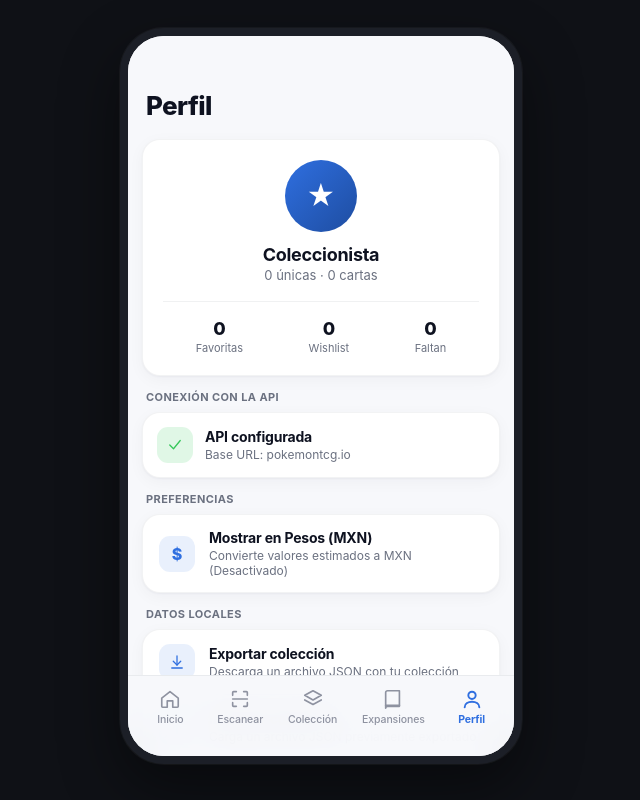
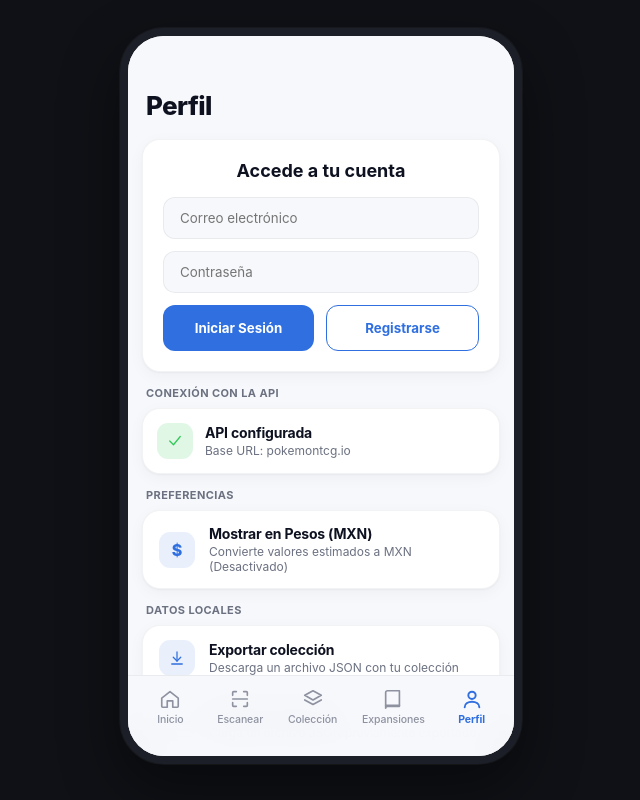
Before and after one commit to jovfranco-tech/carddex, a React (Vite) app: page /profile in a window 1280 px wide. Shown: the whole page, without its empty margins (319-959 px from the left). Built offline with nearby package versions, Linux system fonts and the light colour scheme; no server answers.

Commit message:
feat: Add Supabase auth and cloud sync for profiles/collections

```diff
--- a/package.json
+++ b/package.json
@@ -13,6 +13,7 @@
     "test:run": "vitest run"
   },
   "dependencies": {
+    "@supabase/supabase-js": "^2.106.0",
     "react": "^18.3.1",
     "react-dom": "^18.3.1",
     "react-router-dom": "^6.26.2"
--- a/src/app/App.tsx
+++ b/src/app/App.tsx
@@ -8,6 +8,7 @@ import LibraryScreen from '@/screens/LibraryScreen';
 import SetsScreen from '@/screens/SetsScreen';
 import ProfileScreen from '@/screens/ProfileScreen';
 import { ROUTES } from './routes';
+import { AuthProvider } from '@/lib/authContext';
 
 /**
  * Top-level error boundary. Catches render errors so the whole app doesn't go
@@ -109,6 +110,7 @@ class RootErrorBoundary extends Component<
 export default function App() {
   return (
     <RootErrorBoundary>
+      <AuthProvider>
         <BrowserRouter>
           <AppShell>
             <Routes>
@@ -122,6 +124,7 @@ export default function App() {
             </Routes>
           </AppShell>
         </BrowserRouter>
+      </AuthProvider>
     </RootErrorBoundary>
   );
 }
--- /dev/null
+++ b/src/lib/authContext.tsx
@@ -0,0 +1,48 @@
+import React, { createContext, useContext, useEffect, useState } from 'react';
+import { Session, User } from '@supabase/supabase-js';
+import { supabase } from './supabaseClient';
+
+interface AuthContextType {
+  session: Session | null;
+  user: User | null;
+  isLoading: boolean;
+}
+
+const AuthContext = createContext<AuthContextType>({ session: null, user: null, isLoading: true });
+
+export const AuthProvider = ({ children }: { children: React.ReactNode }) => {
+  const [session, setSession] = useState<Session | null>(null);
+  const [user, setUser] = useState<User | null>(null);
+  const [isLoading, setIsLoading] = useState(true);
+
+  useEffect(() => {
+    supabase.auth.getSession().then(({ data: { session } }) => {
+      setSession(session);
+      setUser(session?.user ?? null);
+      setIsLoading(false);
+      if (session?.user) {
+        import('./collectionStorage').then(({ fetchCloudCollection }) => fetchCloudCollection());
+      }
+    });
+
+    const { data: { subscription } } = supabase.auth.onAuthStateChange((_event, session) => {
+      setSession(session);
+      setUser(session?.user ?? null);
+      if (session?.user) {
+        import('./collectionStorage').then(({ fetchCloudCollection }) => fetchCloudCollection());
+      }
+    });
+
+    return () => subscription.unsubscribe();
+  }, []);
+
+  return (
+    <AuthContext.Provider value={{ session, user, isLoading }}>
+      {children}
+    </AuthContext.Provider>
+  );
+};
+
+export const useAuth = () => {
+  return useContext(AuthContext);
+};
--- a/src/lib/collectionStorage.ts
+++ b/src/lib/collectionStorage.ts
@@ -7,6 +7,7 @@ import {
   DEFAULT_SETTINGS,
   makeDefaultMeta,
 } from '@/types/collection';
+import { supabase } from './supabaseClient';
 
 const KEYS = {
   collection: 'carddex.collection.v1',
@@ -77,9 +78,36 @@ export function getCollection(): CollectionState {
   return { version: 1, cards: cleanCards };
 }
 
+async function syncToCloud(state: CollectionState) {
+  const { data: { session } } = await supabase.auth.getSession();
+  if (session?.user) {
+    await supabase
+      .from('collections')
+      .update({ state, updated_at: new Date().toISOString() })
+      .eq('user_id', session.user.id);
+  }
+}
+
+export async function fetchCloudCollection(): Promise<void> {
+  const { data: { session } } = await supabase.auth.getSession();
+  if (session?.user) {
+    const { data, error } = await supabase
+      .from('collections')
+      .select('state')
+      .eq('user_id', session.user.id)
+      .single();
+
+    if (!error && data?.state) {
+      safeWrite(KEYS.collection, data.state);
+      notify();
+    }
+  }
+}
+
 function writeCollection(state: CollectionState): void {
   safeWrite(KEYS.collection, state);
   notify();
+  syncToCloud(state).catch(console.error);
 }
 
 export function getCardMeta(cardId: string): CollectionCardMeta | undefined {
--- /dev/null
+++ b/src/lib/supabaseClient.ts
@@ -0,0 +1,6 @@
+import { createClient } from '@supabase/supabase-js';
+
+const supabaseUrl = import.meta.env.VITE_SUPABASE_URL;
+const supabaseAnonKey = import.meta.env.VITE_SUPABASE_ANON_KEY;
+
+export const supabase = createClient(supabaseUrl, supabaseAnonKey);
--- a/src/screens/ProfileScreen.tsx
+++ b/src/screens/ProfileScreen.tsx
@@ -18,6 +18,8 @@ import {
 import { hasApiKey, clearApiCache } from '@/lib/pokemonTcgApi';
 import { formatInt } from '@/lib/formatters';
 import { prefersMXN, setPrefersMXN } from '@/lib/pricing';
+import { useAuth } from '@/lib/authContext';
+import { supabase } from '@/lib/supabaseClient';
 
 const APP_VERSION = '1.0.1';
 
@@ -30,6 +32,34 @@ export default function ProfileScreen() {
   const [toast, setToast] = useState<string | null>(null);
   const [confirmingClear, setConfirmingClear] = useState(false);
   const [mxnEnabled, setMxnEnabled] = useState(prefersMXN());
+  const { user } = useAuth();
+  const [authEmail, setAuthEmail] = useState('');
+  const [authPassword, setAuthPassword] = useState('');
+  const [authLoading, setAuthLoading] = useState(false);
+
+  const handleLogin = async (e: React.FormEvent) => {
+    e.preventDefault();
+    setAuthLoading(true);
+    const { error } = await supabase.auth.signInWithPassword({ email: authEmail, password: authPassword });
+    setAuthLoading(false);
+    if (error) showToast(error.message);
+    else showToast('Sesión iniciada');
+  };
+
+  const handleSignup = async (e: React.FormEvent) => {
+    e.preventDefault();
+    setAuthLoading(true);
+    const { error } = await supabase.auth.signUp({ email: authEmail, password: authPassword });
+    setAuthLoading(false);
+    if (error) showToast(error.message);
+    else showToast('Cuenta creada y sesión iniciada');
+  };
+
+  const handleLogout = async () => {
+    await supabase.auth.signOut();
+    showToast('Sesión cerrada');
+  };
+
   const apiKeyConfigured = hasApiKey();
 
   const showToast = (msg: string) => {
@@ -122,6 +152,38 @@ export default function ProfileScreen() {
       {/* Profile card */}
       <div style={{ padding: '0 14px 14px' }}>
         <Surface style={{ padding: 20, textAlign: 'center' }}>
+          {!user ? (
+            <div>
+              <div style={{ fontSize: 18, fontWeight: 700, marginBottom: 16 }}>Accede a tu cuenta</div>
+              <form onSubmit={handleLogin} style={{ display: 'flex', flexDirection: 'column', gap: 12 }}>
+                <input
+                  type="email"
+                  placeholder="Correo electrónico"
+                  value={authEmail}
+                  onChange={(e) => setAuthEmail(e.target.value)}
+                  style={{ padding: '12px 16px', borderRadius: 12, border: '1px solid var(--hairline)', background: 'var(--bg)', color: 'var(--ink)' }}
+                  required
+                />
+                <input
+                  type="password"
+                  placeholder="Contraseña"
+                  value={authPassword}
+                  onChange={(e) => setAuthPassword(e.target.value)}
+                  style={{ padding: '12px 16px', borderRadius: 12, border: '1px solid var(--hairline)', background: 'var(--bg)', color: 'var(--ink)' }}
+                  required
+                />
+                <div style={{ display: 'flex', gap: 12 }}>
+                  <button type="submit" disabled={authLoading} style={{ flex: 1, padding: 14, borderRadius: 12, border: 'none', background: 'var(--accent)', color: '#fff', fontWeight: 700 }}>
+                    {authLoading ? '...' : 'Iniciar Sesión'}
+                  </button>
+                  <button type="button" onClick={handleSignup} disabled={authLoading} style={{ flex: 1, padding: 14, borderRadius: 12, border: '1px solid var(--accent)', background: 'transparent', color: 'var(--accent)', fontWeight: 700 }}>
+                    Registrarse
+                  </button>
+                </div>
+              </form>
+            </div>
+          ) : (
+            <>
               <div
                 style={{
                   width: 72,
@@ -138,7 +200,7 @@ export default function ProfileScreen() {
                   fontWeight: 800,
                 }}
               >
-            ★
+                {user.email?.[0].toUpperCase()}
               </div>
               <div
                 style={{
@@ -148,12 +210,18 @@ export default function ProfileScreen() {
                   letterSpacing: -0.3,
                 }}
               >
-            Coleccionista
+                {user.email}
               </div>
               <div style={{ fontSize: 13, color: 'var(--muted)', marginTop: 2 }}>
                 {formatInt(summary.uniqueCount)} únicas ·{' '}
                 {formatInt(summary.totalQuantity)} cartas
               </div>
+              <button
+                onClick={handleLogout}
+                style={{ marginTop: 12, background: 'transparent', border: 'none', color: 'var(--error)', fontWeight: 600, cursor: 'pointer' }}
+              >
+                Cerrar sesión
+              </button>
               <div
                 style={{
                   display: 'flex',
@@ -167,6 +235,8 @@ export default function ProfileScreen() {
                 <Stat n={formatInt(summary.wishlistCount)} l="Wishlist" />
                 <Stat n={formatInt(summary.missingCount)} l="Faltan" />
               </div>
+            </>
+          )}
         </Surface>
       </div>
 
```
Also changed, not shown: 2 other files (tests, documents, lock files or other folders). Lines whose indentation alone changed are shown as unchanged.
